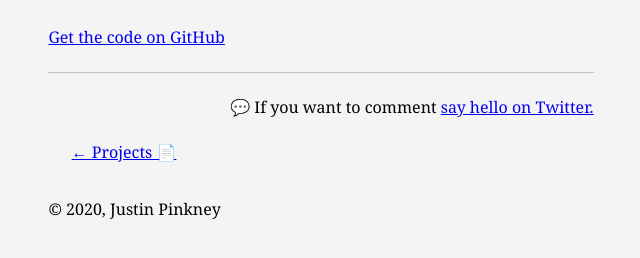
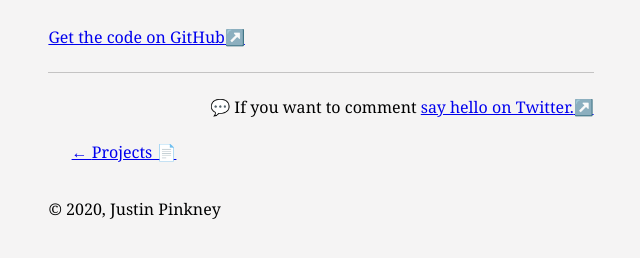
Before and after one commit to justinpinkney/justinpinkney.com, a Gatsby site: page /progress/ in a window 1280 px wide. Shown: the part 474-732 px from the top of the page, without its empty margins (319-959 px from the left). Built offline with nearby package versions, Linux system fonts and the light colour scheme; Gatsby itself is replaced by a stand-in of ours; some packages are replaced by stand-ins of ours; what typography-theme-st-annes would draw is missing.

Commit message:
style external links

```diff
--- a/src/styles/global.css
+++ b/src/styles/global.css
@@ -9,3 +9,8 @@ body {
 #start ul li {
   margin-bottom: 0px;
 }
+
+a[href*="//"]:not([href*="justinpinkney.com"])::after {
+  /* https://stackoverflow.com/a/5379820 */
+  content: "↗️";
+}
```
